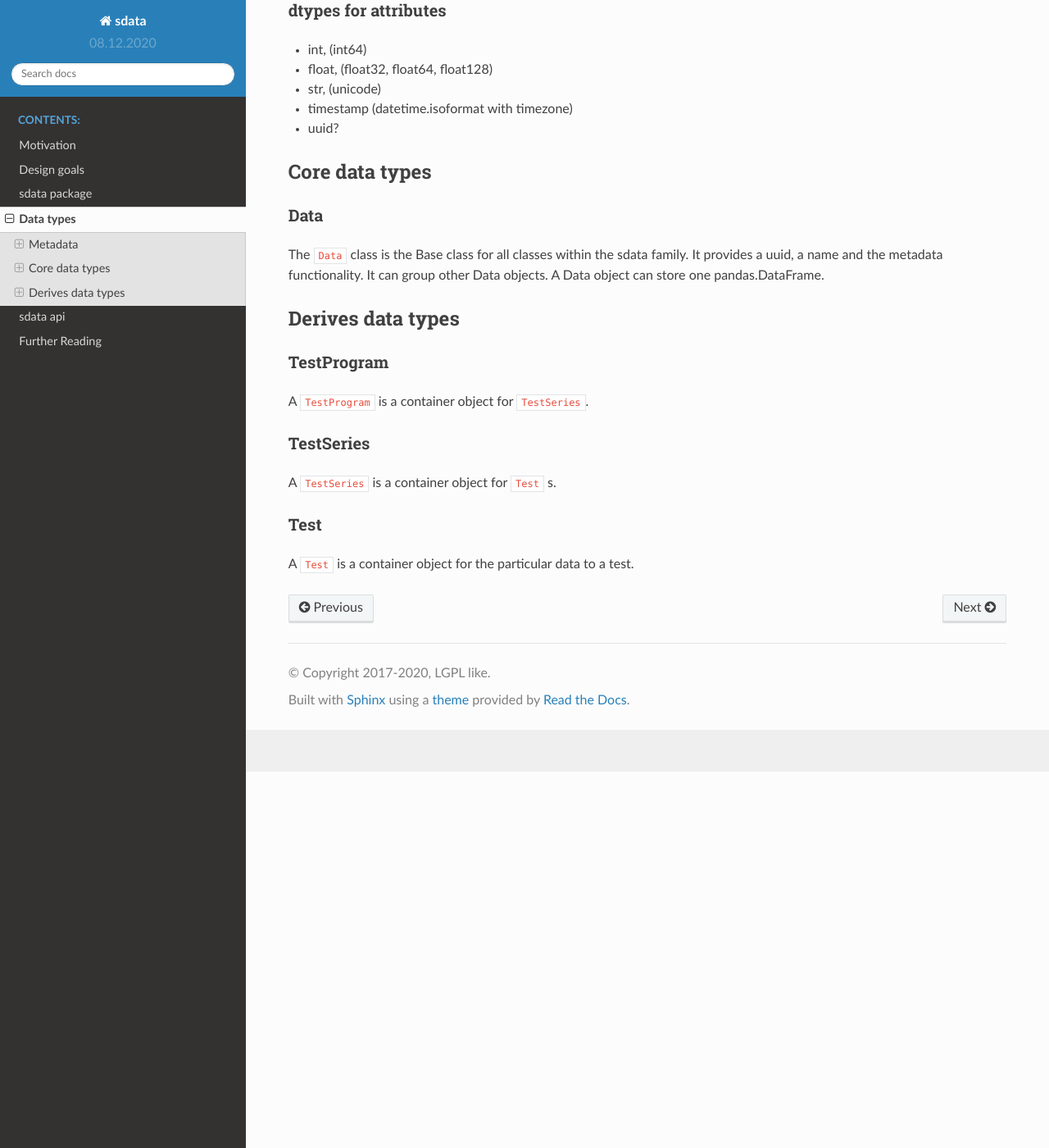
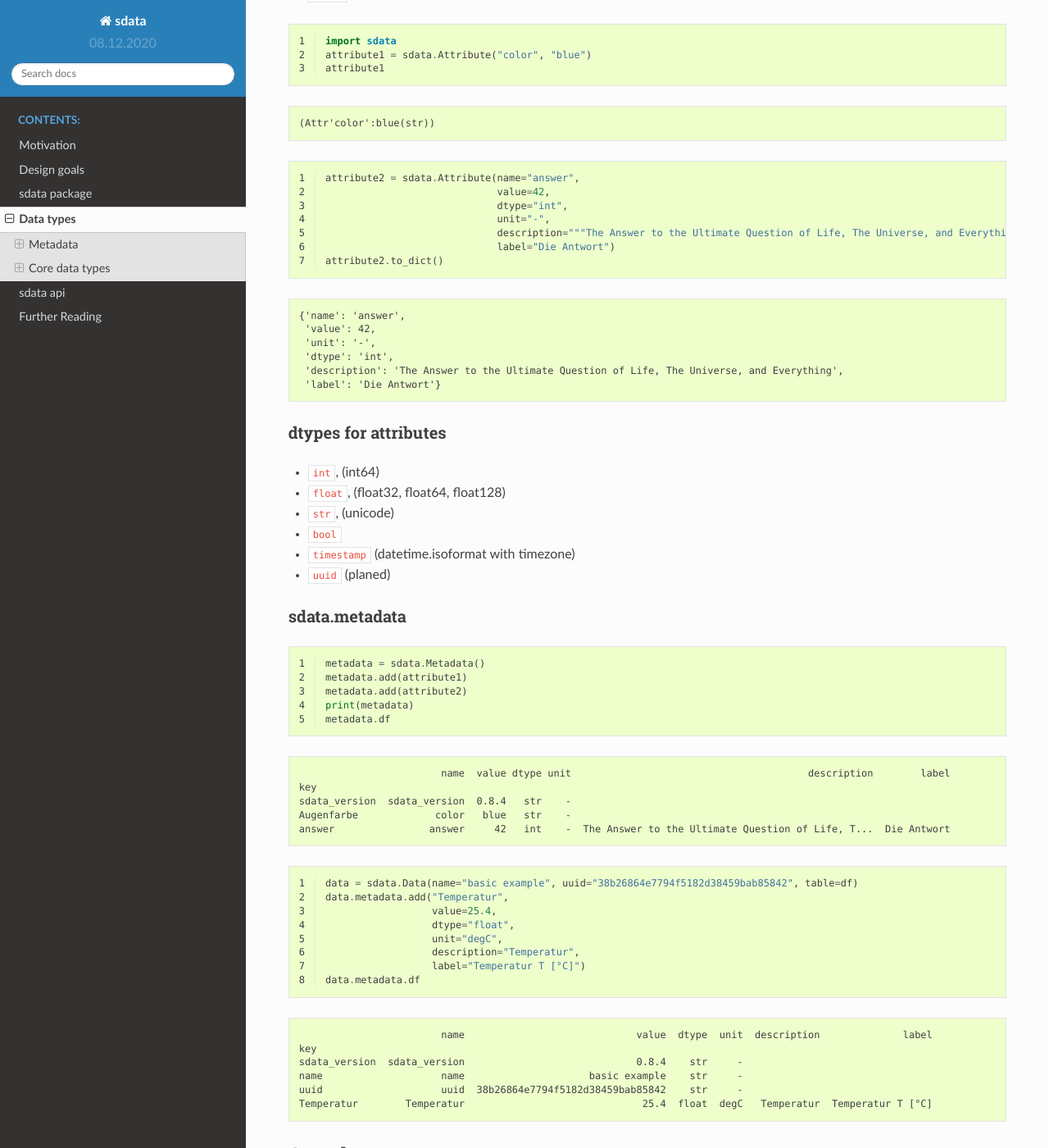
Before and after one commit to lepy/sdata, a Sphinx documentation site: the page built from docs/source/data_types.rst, in a window 1280 px wide and 1400 px high, scrolled down 459 px. Shown: the whole window at 82% size. Built offline with Sphinx 7.4.7 and the Read the Docs theme 2.0.0, drawn with Linux system fonts in a browser that asks for light colours; formulas are drawn with MathJax 3; some of the changed text lies outside the part shown.

Commit message:
update docs

```diff
--- a/docs/source/data_types.rst
+++ b/docs/source/data_types.rst
@@ -9,20 +9,95 @@ Metadata describing EVERY object within the the datastructure.
 Attributes
 ..........
 
-* name
-* value
-* dtype
-* unit
-* description
+* ``name`` .. Name of an attribute (``str``)
+* ``value`` .. Value of an attribute
+* ``dtype`` .. data type of the attribute (default: ``str``)
+* ``unit`` .. physical unit of an attribute (optional)
+* ``description`` .. a description of an attribute (optional)
+* ``label`` .. an fancy label of an attribute , e.g. for plotting (optional)
+
+.. code-block:: python
+    :linenos:
+
+    import sdata
+    attribute1 = sdata.Attribute("color", "blue")
+    attribute1
+
+.. code-block:: none
+
+    (Attr'color':blue(str))
+
+.. code-block:: python
+    :linenos:
+
+    attribute2 = sdata.Attribute(name="answer",
+                                 value=42,
+                                 dtype="int",
+                                 unit="-",
+                                 description="""The Answer to the Ultimate Question of Life, The Universe, and Everything""",
+                                 label="Die Antwort")
+    attribute2.to_dict()
+
+.. code-block:: none
+
+    {'name': 'answer',
+     'value': 42,
+     'unit': '-',
+     'dtype': 'int',
+     'description': 'The Answer to the Ultimate Question of Life, The Universe, and Everything',
+     'label': 'Die Antwort'}
 
 dtypes for attributes
 .....................
 
-* int, (int64)
-* float, (float32, float64, float128)
-* str, (unicode)
-* timestamp (datetime.isoformat with timezone)
-* uuid?
+* ``int``, (int64)
+* ``float``, (float32, float64, float128)
+* ``str``, (unicode)
+* ``bool``
+* ``timestamp`` (datetime.isoformat with timezone)
+* ``uuid`` (planed)
+
+sdata.metadata
+..............
+
+.. code-block:: python
+    :linenos:
+
+    metadata = sdata.Metadata()
+    metadata.add(attribute1)
+    metadata.add(attribute2)
+    print(metadata)
+    metadata.df
+
+.. code-block:: none
+
+                            name  value dtype unit                                        description        label
+    key
+    sdata_version  sdata_version  0.8.4   str    -
+    Augenfarbe             color   blue   str    -
+    answer                answer     42   int    -  The Answer to the Ultimate Question of Life, T...  Die Antwort
+
+.. code-block:: python
+    :linenos:
+
+    data = sdata.Data(name="basic example", uuid="38b26864e7794f5182d38459bab85842", table=df)
+    data.metadata.add("Temperatur",
+                      value=25.4,
+                      dtype="float",
+                      unit="degC",
+                      description="Temperatur",
+                      label="Temperatur T [°C]")
+    data.metadata.df
+
+.. code-block:: none
+
+                            name                             value  dtype  unit  description              label
+    key
+    sdata_version  sdata_version                             0.8.4    str     -
+    name                    name                     basic example    str     -
+    uuid                    uuid  38b26864e7794f5182d38459bab85842    str     -
+    Temperatur        Temperatur                              25.4  float  degC   Temperatur  Temperatur T [°C]
+
 
 Core data types
 ---------------
@@ -34,20 +109,53 @@ The ``Data`` class is the Base class for all classes within the sdata family. It
 It can group other Data objects. A Data object can store one pandas.DataFrame.
 
 
-Derives data types
-------------------
+.. code-block:: python
+    :linenos:
 
-TestProgram
-...........
+    import sdata
+    data = sdata.Data(name="my data name", table=df, description="my data description")
 
-A ``TestProgram`` is a container object for ``TestSeries``.
 
-TestSeries
-..........
+.. code-block:: python
+    :linenos:
 
-A ``TestSeries`` is a container object for ``Test`` s.
+    df = pd.DataFrame({"time": [1.1, 2.1, 3.5],
+                       "temperature": [2.4, 5.2, 2.2]},
 
-Test
-....
+    data_name = "Temperaturmessung-001"
+    data = sdata.Data(name=data_name,
+                      uuid=sdata.uuid_from_str(data_name),
+                      table=df,
+                      description="Messergebnis Temperatur")
+    data.metadata.add("time",
+                      value=None,
+                      dtype="float",
+                      unit="s",
+                      description="Zeitachse",
+                      label="time $t$")
+    data.metadata.add("temperature",
+                      value=None,
+                      dtype="float",
+                      unit="°C",
+                      description="Zeitachse",
+                      label="temperature $T$")
+    data.describe()
 
-A ``Test`` is a container object for the particular data to a test.
+
+.. code-block:: python
+    :linenos:
+
+    import matplotlib.pyplot as plt
+    fig, ax = plt.subplots()
+
+    x_var = "time"
+    y_var = "temperature"
+
+    x_attr = data.metadata.get(x_var)
+    y_attr = data.metadata.get(y_var)
+
+    ax.plot(data.df[x_var], data.df[y_var], label=data.name)
+    ax.legend(loc="best")
+    ax.set_xlabel("{0.label} [{0.unit}]".format(x_attr))
+    ax.set_ylabel("{0.label} [{0.unit}]".format(y_attr))
+    print("plot")
```
Also changed, not shown: 3 other files.
